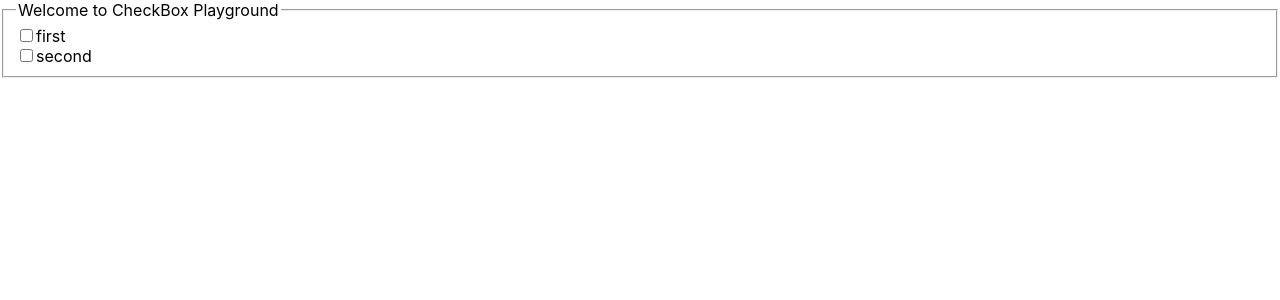
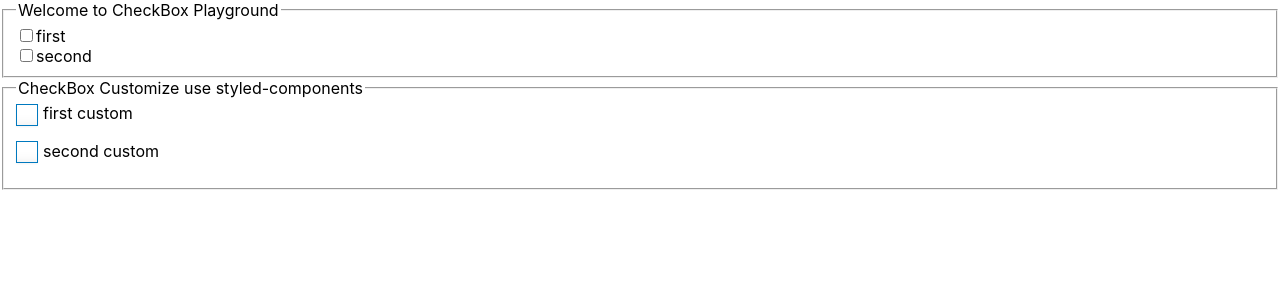
Before and after one commit to nostrss/playground, a React (Create React App) app: page /checkbox in a window 1280 px wide. Shown: the top 300 px of the page. Built offline with nearby package versions, Linux system fonts and the light colour scheme; the HTML template or start-up script is replaced by a standard one.

Commit message:
Add custom checkbox

```diff
--- /dev/null
+++ b/src/GlobalStyle.jsx
@@ -0,0 +1,23 @@
+import { createGlobalStyle } from 'styled-components';
+
+const GlobalStyle = createGlobalStyle`
+  *, *::before, *::after {
+    box-sizing: border-box;
+  }
+
+  body {
+  margin: 0;
+  font-family: -apple-system, BlinkMacSystemFont, 'Segoe UI', 'Roboto', 'Oxygen',
+    'Ubuntu', 'Cantarell', 'Fira Sans', 'Droid Sans', 'Helvetica Neue',
+    sans-serif;
+  -webkit-font-smoothing: antialiased;
+  -moz-osx-font-smoothing: grayscale;
+}
+
+code {
+  font-family: source-code-pro, Menlo, Monaco, Consolas, 'Courier New',
+    monospace;
+}
+`;
+
+export default GlobalStyle;
--- /dev/null
+++ b/src/routes/checkbox/checkbox.styles.js
@@ -0,0 +1,52 @@
+import styled from 'styled-components';
+
+/**
+ * https://codepen.io/nikkz/pen/BzVBJo
+ */
+
+export const CheckBoxCustom = styled.div`
+  display: block;
+  margin-bottom: 15px;
+
+  input {
+    padding: 0;
+    height: initial;
+    width: initial;
+    margin-bottom: 0;
+    display: none;
+    cursor: pointer;
+  }
+
+  label {
+    position: relative;
+    cursor: pointer;
+  }
+
+  label::before {
+    content: '';
+    -webkit-appearance: none;
+    background-color: transparent;
+    border: 1px solid #0079bf;
+    box-shadow: 0 1px 2px rgba(0, 0, 0, 0.05),
+      inset 0px -15px 10px -12px rgba(0, 0, 0, 0.05);
+    padding: 10px;
+    display: inline-block;
+    position: relative;
+    vertical-align: middle;
+    cursor: pointer;
+    margin-right: 5px;
+  }
+
+  input:checked + label::after {
+    content: '';
+    display: block;
+    position: absolute;
+    top: 2px;
+    left: 9px;
+    width: 4px;
+    height: 14px;
+    border: solid #0079bf;
+    border-width: 0 2px 2px 0;
+    transform: rotate(45deg);
+  }
+`;
--- a/src/routes/checkbox/index.jsx
+++ b/src/routes/checkbox/index.jsx
@@ -1,3 +1,5 @@
+import { CheckBoxCustom } from './checkbox.styles';
+
 export default function CheckBox() {
   const onChangeCheck = (event) => {
     console.log(event.target.value);
@@ -28,6 +30,29 @@ export default function CheckBox() {
           <label htmlFor='second'>second</label>
         </div>
       </fieldset>
+      <fieldset>
+        <legend>CheckBox Customize use styled-components</legend>
+        <CheckBoxCustom>
+          <input
+            id='custom_first'
+            type='checkbox'
+            name='custom_first'
+            onChange={onChangeCheck}
+            value={'custom first'}
+          />
+          <label htmlFor='custom_first'>first custom</label>
+        </CheckBoxCustom>
+        <CheckBoxCustom>
+          <input
+            id='custom_second'
+            type='checkbox'
+            name='custom_second'
+            onChange={onChangeCheck}
+            value={'custom second'}
+          />
+          <label htmlFor='custom_second'>second custom</label>
+        </CheckBoxCustom>
+      </fieldset>
     </div>
   );
 }
--- a/src/routes/home.jsx
+++ b/src/routes/home.jsx
@@ -1,6 +1,9 @@
 import { Link } from 'react-router-dom';
+import GlobalStyle from '../GlobalStyle';
 export default function Home() {
   return (
+    <>
+      <GlobalStyle />
       <div>
         <ol>
           <Link to={{ pathname: '/fieldset' }}>
@@ -11,5 +14,6 @@ export default function Home() {
           </Link>
         </ol>
       </div>
+    </>
   );
 }
```
Lines whose indentation alone changed are shown as unchanged.
